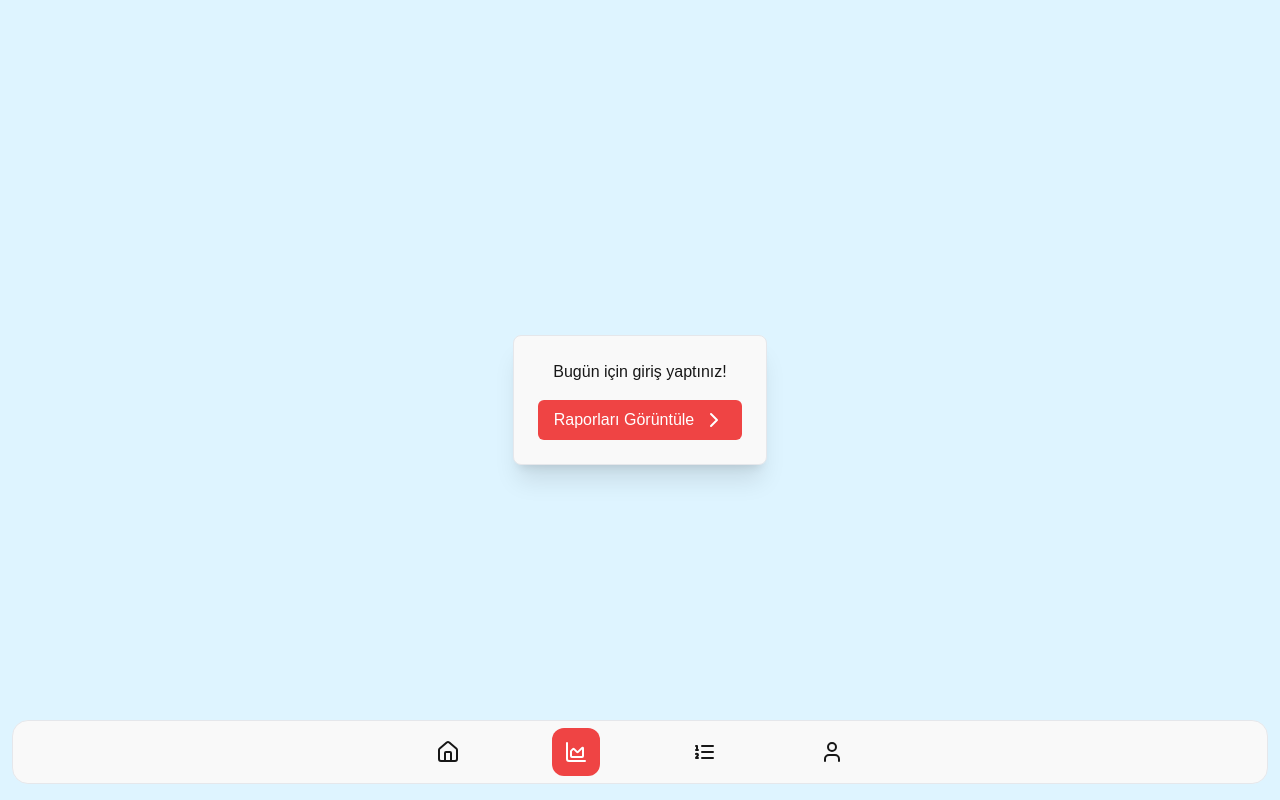
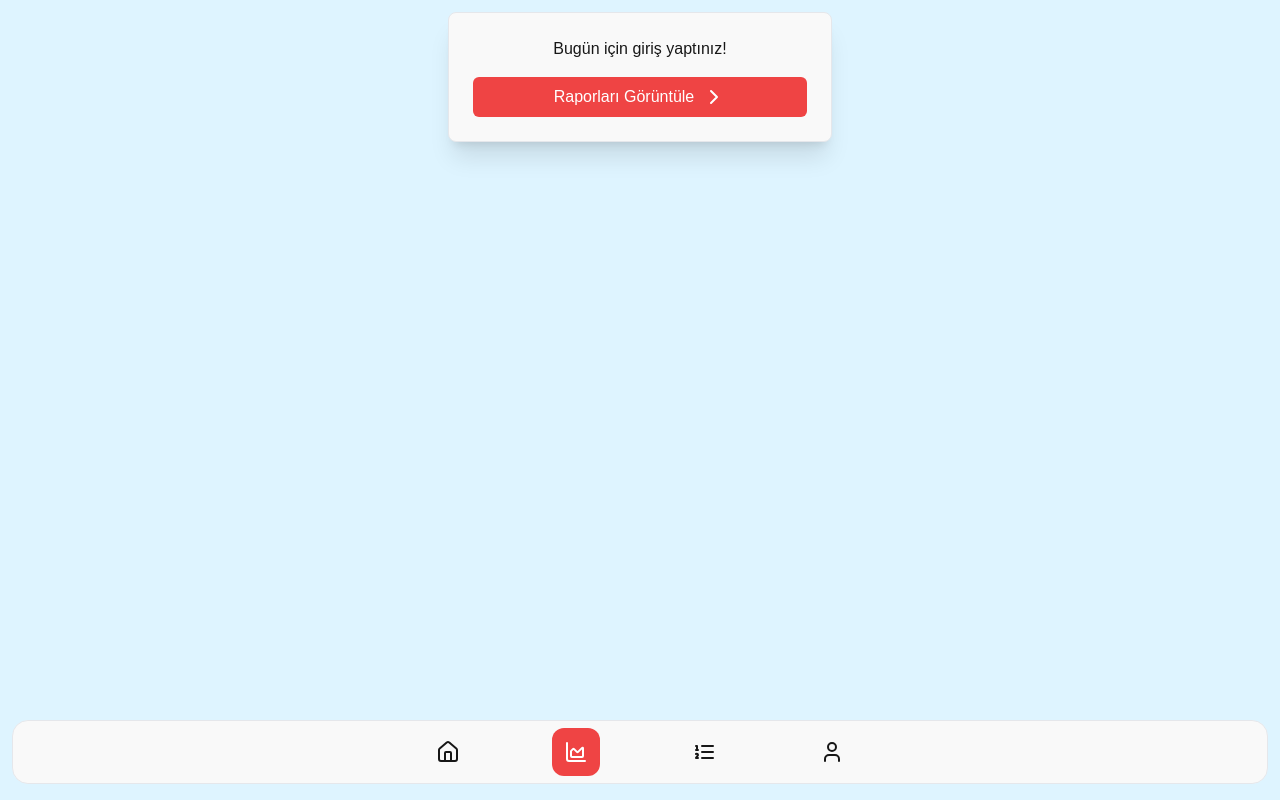
Before and after one commit to eatalay13/book_tracker, a Next.js app: page /report in a window 1280 px wide. Built offline with nearby package versions, Linux system fonts and the light colour scheme.

Commit message:
Refactor layout to add background color to body element

```diff
--- a/src/app/layout.tsx
+++ b/src/app/layout.tsx
@@ -17,7 +17,7 @@ export default function RootLayout({ children }: RootLayoutProps) {
   return (
     <html lang="tr">
       <body
-        className={`${geistSans.variable} ${geistMono.variable} antialiased`}
+        className={`${geistSans.variable} ${geistMono.variable} bg-pageBackground antialiased`}
       >
         <FullPage>{children}</FullPage>
         <BottomNavigation />
--- a/src/app/profile/page.tsx
+++ b/src/app/profile/page.tsx
@@ -1,4 +1,5 @@
 import { auth } from "@/auth";
+import Card from "@/components/Card";
 import Link from "next/link";
 
 async function ProfilePage() {
@@ -7,7 +8,7 @@ async function ProfilePage() {
   if (!session?.user) return <div>Giriş Yap...</div>;
 
   return (
-    <div>
+    <Card>
       <h1>Profil Sayfası</h1>
       <p>Merhaba, {session.user.name}</p>
       <p>Ad: {session.user.firstname}</p>
@@ -20,7 +21,7 @@ async function ProfilePage() {
       >
         Çıkış Yap
       </Link>
-    </div>
+    </Card>
   );
 }
 
--- a/src/app/template.tsx
+++ b/src/app/template.tsx
@@ -9,6 +9,7 @@ function Template({ children }: { children: ReactNode }) {
       initial={{ opacity: 0, scale: 0.9 }}
       animate={{ opacity: 1, scale: 1 }}
       transition={{ duration: 0.2 }}
+      className="flex h-full w-full items-center justify-center"
     >
       {children}
     </motion.div>
--- a/src/components/Card.tsx
+++ b/src/components/Card.tsx
@@ -4,7 +4,7 @@ interface CardProps {
 
 function Card({ children }: CardProps) {
   return (
-    <div className="rounded-lg border border-gray-200 bg-cardLight p-6 shadow-xl dark:border-zinc-800 dark:bg-cardDark">
+    <div className="mx-auto min-w-96 max-w-sm rounded-lg border border-gray-200 bg-cardLight p-6 shadow-xl dark:border-zinc-800 dark:bg-cardDark">
       {children}
     </div>
   );
--- a/src/components/FullPage.tsx
+++ b/src/components/FullPage.tsx
@@ -6,9 +6,7 @@ interface FullPageProps {
 
 function FullPage(props: FullPageProps) {
   return (
-    <div className="flex min-h-screen items-center justify-center bg-pageBackground p-3">
-      {props.children}
-    </div>
+    <div className="flex items-start justify-center p-3">{props.children}</div>
   );
 }
 
```
